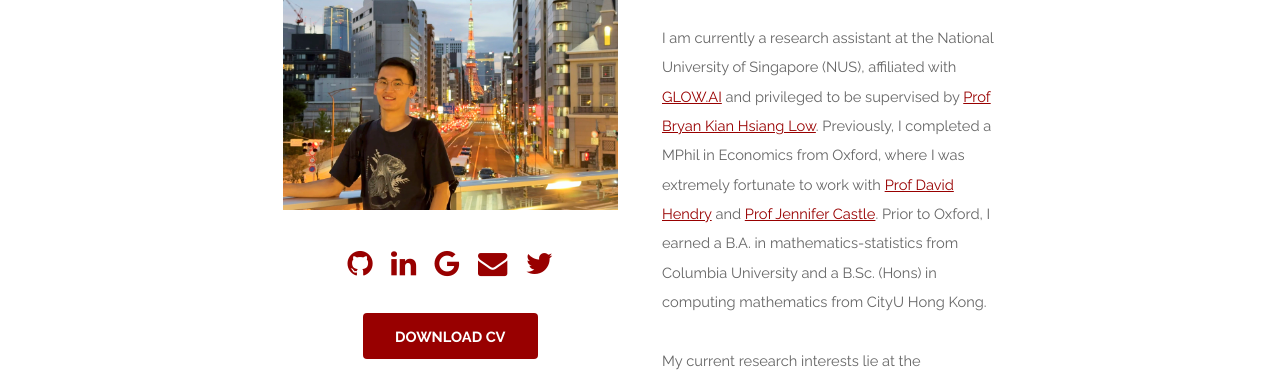
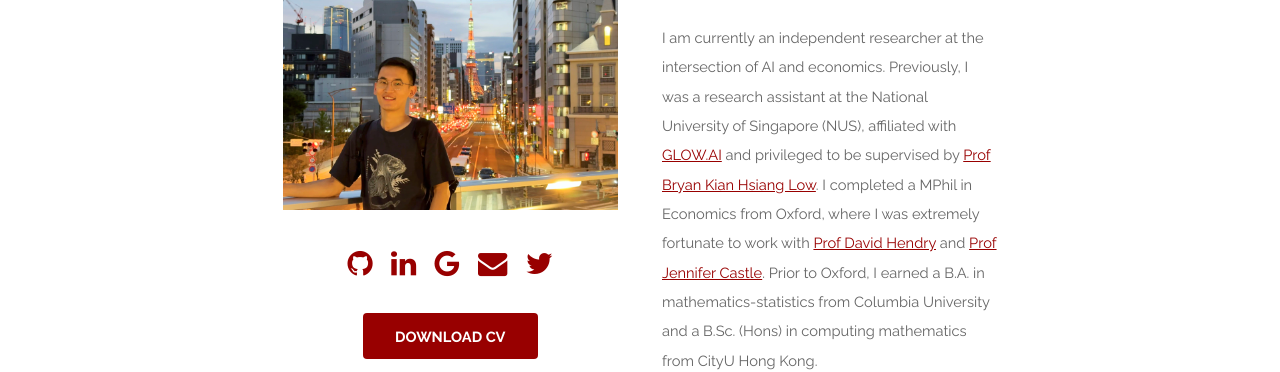
Before and after one commit to bingchen-wang/bingchen-wang.github.io, a plain HTML site: page index.html in a window 1280 px wide. Shown: the part 593-965 px from the top of the page. Drawn offline with Linux system fonts and the light colour scheme.

Commit message:
Update index.html

```diff
--- a/index.html
+++ b/index.html
@@ -44,7 +44,7 @@
 								</div>
 							<div class="6u$ 12u$(medium)">
 								<header><h2>ABOUT ME</h2></header>
-								<p>I am currently a research assistant at the National University of Singapore (NUS), affiliated with <a href = "https://www.comp.nus.edu.sg/~lowkh/index.html" target="_blank">GLOW.AI</a> and privileged to be supervised by <a href = "https://www.comp.nus.edu.sg/cs/people/lowkh/"  target="_blank">Prof Bryan Kian Hsiang Low</a>. Previously, I completed a MPhil in Economics from Oxford, where I was extremely fortunate to work with <a href="https://www.nuffield.ox.ac.uk/people/profiles/david-hendry/">Prof David Hendry</a> and <a href="https://users.ox.ac.uk/~nuff0231/">Prof Jennifer Castle</a>. Prior to Oxford, I earned a B.A. in mathematics-statistics from Columbia University and a B.Sc. (Hons) in computing mathematics from CityU Hong Kong.</p>
+								<p>I am currently an independent researcher at the intersection of AI and economics. Previously, I was a research assistant at the National University of Singapore (NUS), affiliated with <a href = "https://www.comp.nus.edu.sg/~lowkh/index.html" target="_blank">GLOW.AI</a> and privileged to be supervised by <a href = "https://www.comp.nus.edu.sg/cs/people/lowkh/"  target="_blank">Prof Bryan Kian Hsiang Low</a>. I completed a MPhil in Economics from Oxford, where I was extremely fortunate to work with <a href="https://www.nuffield.ox.ac.uk/people/profiles/david-hendry/">Prof David Hendry</a> and <a href="https://users.ox.ac.uk/~nuff0231/">Prof Jennifer Castle</a>. Prior to Oxford, I earned a B.A. in mathematics-statistics from Columbia University and a B.Sc. (Hons) in computing mathematics from CityU Hong Kong.</p>
 								<p>My current research interests lie at the intersection of artificial intelligence (AI) and the social sciences, encompassing topics such as:<ul>
 										<li><b>mechanism design</b>;</li>
 										<li><b>LLM bias & mitigation</b>;</li>
```
